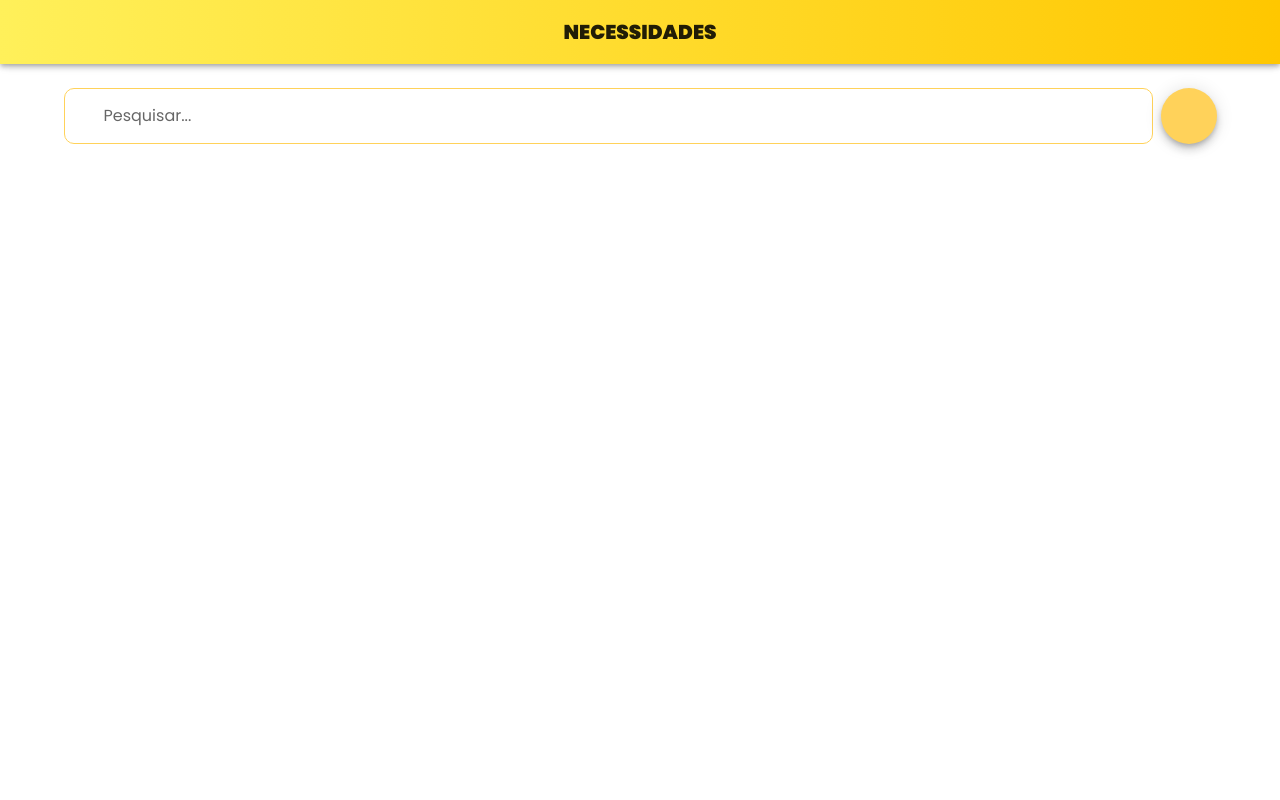
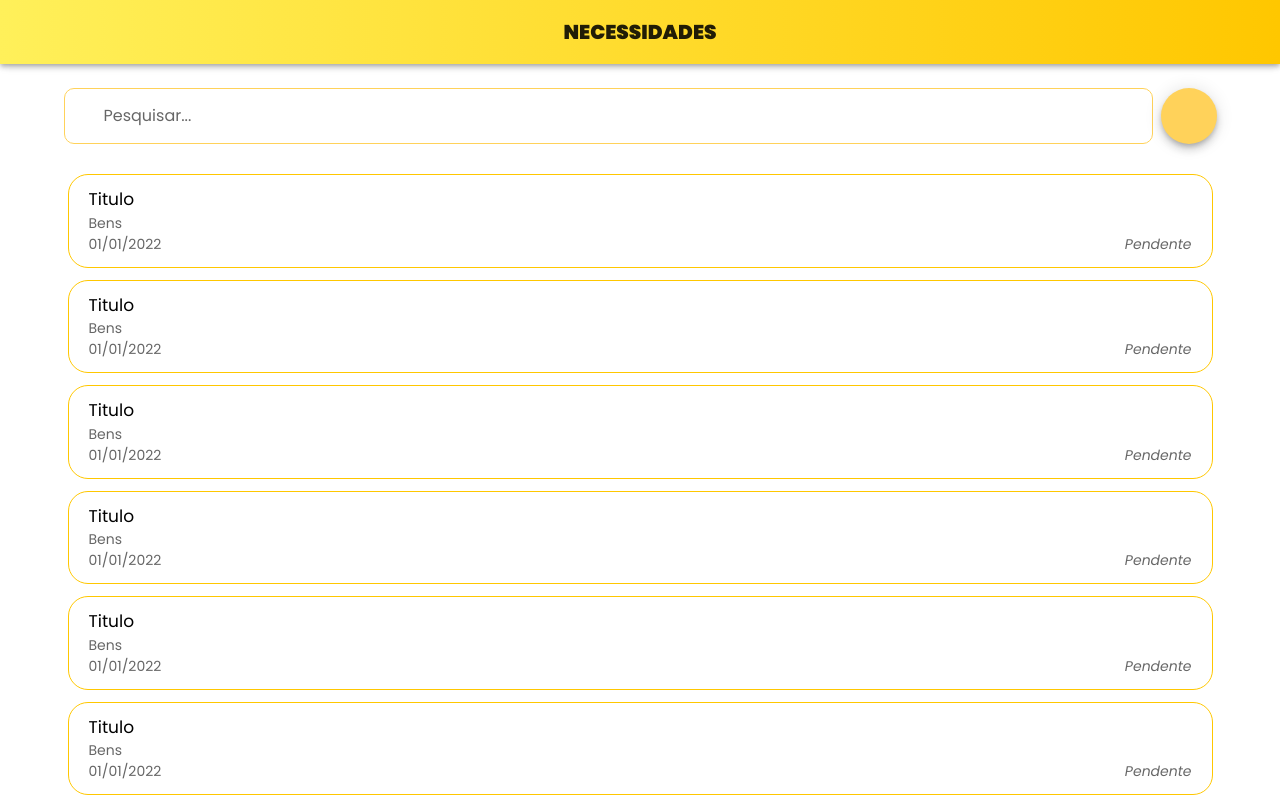
Before and after one commit to bvinicius/adote-um-amanha-frontend, a Vue app: page /#/necessities in a window 1280 px wide. Shown: the top 800 px of the page. Built offline with nearby package versions, Linux system fonts and the light colour scheme; the HTML template or start-up script is replaced by a standard one.

Commit message:
Cria estilização do card de necessidade

```diff
--- a/src/modules/institution/models/NecessityEntity.ts
+++ b/src/modules/institution/models/NecessityEntity.ts
@@ -1,4 +1,5 @@
 import { Category } from "@/modules/shared/enums/Category";
+import { Status } from "@/modules/shared/enums/Status";
 import { Subcategory } from "@/modules/shared/enums/Subcategory";
 
 export type NecessityEntity = {
@@ -9,4 +10,5 @@ export type NecessityEntity = {
   subcategory: Subcategory;
   url: string;
   description: string;
+  status: Status;
 };
--- a/src/modules/institution/necessityService.ts
+++ b/src/modules/institution/necessityService.ts
@@ -1,6 +1,32 @@
 import { Category } from "../shared/enums/Category";
+import { Status } from "../shared/enums/Status";
 import { Subcategory } from "../shared/enums/Subcategory";
 import { NecessityEntity } from "./models/NecessityEntity";
+
+export function getNecessities(): Promise<NecessityEntity[]> {
+  //TODO: implementar corretamente na integração.
+  const necessityModel = {
+    id: 0,
+    title: "Necessidade 0",
+    createdDate: new Date(),
+    category: Category.asset,
+    subcategory: Subcategory.food,
+    url: "https://www.youtube.com/embed/2X_2IdybTV0",
+    status: Status.peding,
+    description:
+      "Doação de 10 pacotes de batata da marca são joão validade até 02/2023",
+  };
+
+  const necessitiesMock: NecessityEntity[] = [];
+  for (let i = 0; i < 8; i++) {
+    const necessity = { ...necessityModel };
+    necessity.id = i;
+    necessity.title = `Necessidade ${i}`;
+    necessity.status = i % 2 === 0 ? Status.peding : Status.resolved;
+    necessitiesMock.push(necessity);
+  }
+  return Promise.resolve(necessitiesMock);
+}
 
 export function getNecessity(id: number): Promise<NecessityEntity> {
   //TODO: implementar corretamente na integração.
@@ -11,6 +37,7 @@ export function getNecessity(id: number): Promise<NecessityEntity> {
     category: Category.asset,
     subcategory: Subcategory.food,
     url: "https://www.youtube.com/embed/2X_2IdybTV0",
+    status: Status.peding,
     description:
       "Doação de 10 pacotes de batata da marca são joão validade até 02/2023",
   };
--- /dev/null
+++ b/src/modules/shared/components/NecessityCard.vue
@@ -0,0 +1,61 @@
+<template>
+  <div class="card px-5 py-3">
+    <v-col class="py-0 px-0">
+      <div class="card__title">Titulo</div>
+      <div class="card__subtitle">Bens</div>
+      <div class="card__subtitle">01/01/2022</div>
+    </v-col>
+    <div class="status-container d-flex align-end">
+      <v-icon class="mr-1" :color="statusIconColor">{{ statusIcon }}</v-icon>
+      <div class="card__status card__subtitle">Pendente</div>
+    </div>
+  </div>
+</template>
+
+<script>
+import Vue from "vue";
+import { Status } from "../enums/Status";
+
+export default Vue.extend({
+  props: {
+    necessity: Object,
+  },
+  computed: {
+    statusIcon() {
+      return this.necessity.status == Status.resolved
+        ? "mdi-checkbox-marked-circle-outline"
+        : "mdi-dots-horizontal-circle";
+    },
+    statusIconColor() {
+      return this.necessity.status == Status.resolved ? "#3BB54A" : "#FFAA5A";
+    },
+  },
+});
+</script>
+
+<style lang="scss" scoped>
+.card {
+  border: 1px solid #ffc700;
+  border-radius: 20px;
+  width: 100%;
+  display: flex;
+
+  &__title {
+    font-size: 17px;
+    font-weight: 400;
+    color: #000;
+  }
+
+  &__subtitle {
+    font-size: 14px;
+    font-weight: 400;
+    color: #00000099;
+  }
+
+  &__status {
+    font-style: italic;
+    line-height: 1.5;
+    vertical-align: baseline;
+  }
+}
+</style>
--- /dev/null
+++ b/src/modules/shared/enums/Status.ts
@@ -0,0 +1,4 @@
+export enum Status {
+  peding,
+  resolved,
+}
--- a/src/modules/shared/views/Necessities.vue
+++ b/src/modules/shared/views/Necessities.vue
@@ -1,5 +1,5 @@
 <template>
-  <v-container fill-height class="align-start">
+  <v-container>
     <v-row class="justify-center mt-3 mx-1">
       <Input
         label="Pesquisar..."
@@ -10,19 +10,30 @@
         ><v-icon color="black">mdi-filter-variant</v-icon></v-btn
       >
     </v-row>
+
+    <v-row
+      v-for="necessity in necessities"
+      :key="necessity.id"
+      class="justify-center mx-2 mb-2"
+    >
+      <NecessityCard :necessity="necessity" />
+    </v-row>
   </v-container>
 </template>
 
 <script>
+import { getNecessities } from "@/modules/institution/necessityService";
 import Vue from "vue";
 import Input from "../components/Input.vue";
+import NecessityCard from "../components/NecessityCard.vue";
 export default Vue.extend({
-  components: { Input },
+  components: { Input, NecessityCard },
   data: () => ({
     necessities: [],
   }),
-  mounted() {
+  async mounted() {
     this.$root.showToolbar("NECESSIDADES");
+    this.necessities = await getNecessities();
   },
 });
 </script>
```
